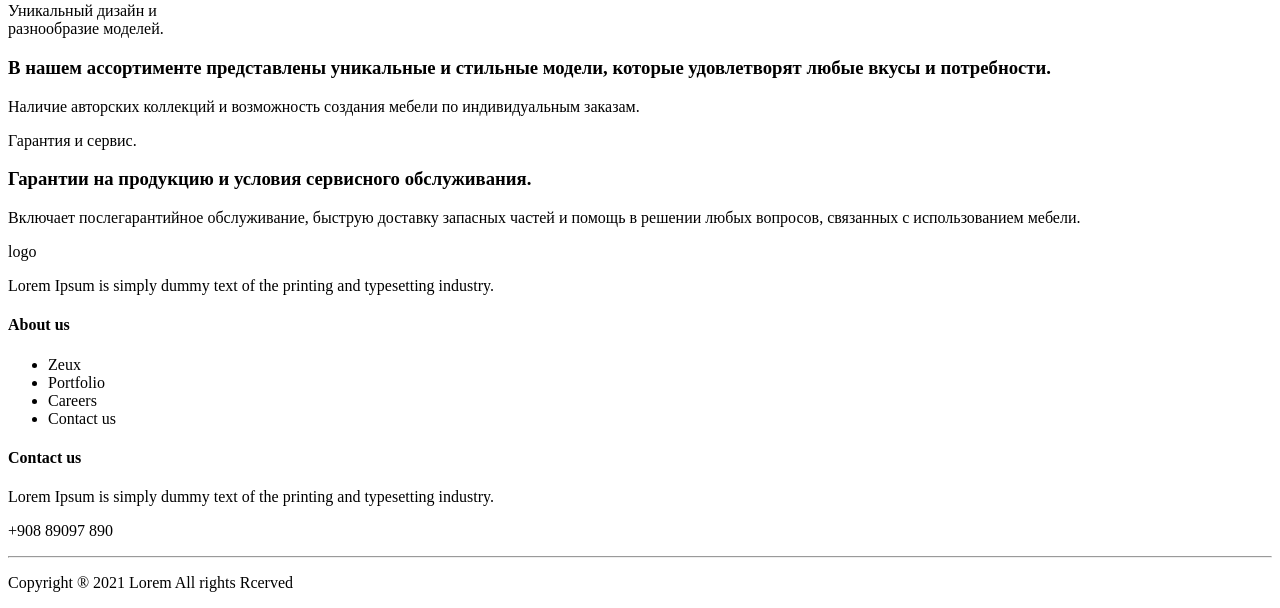
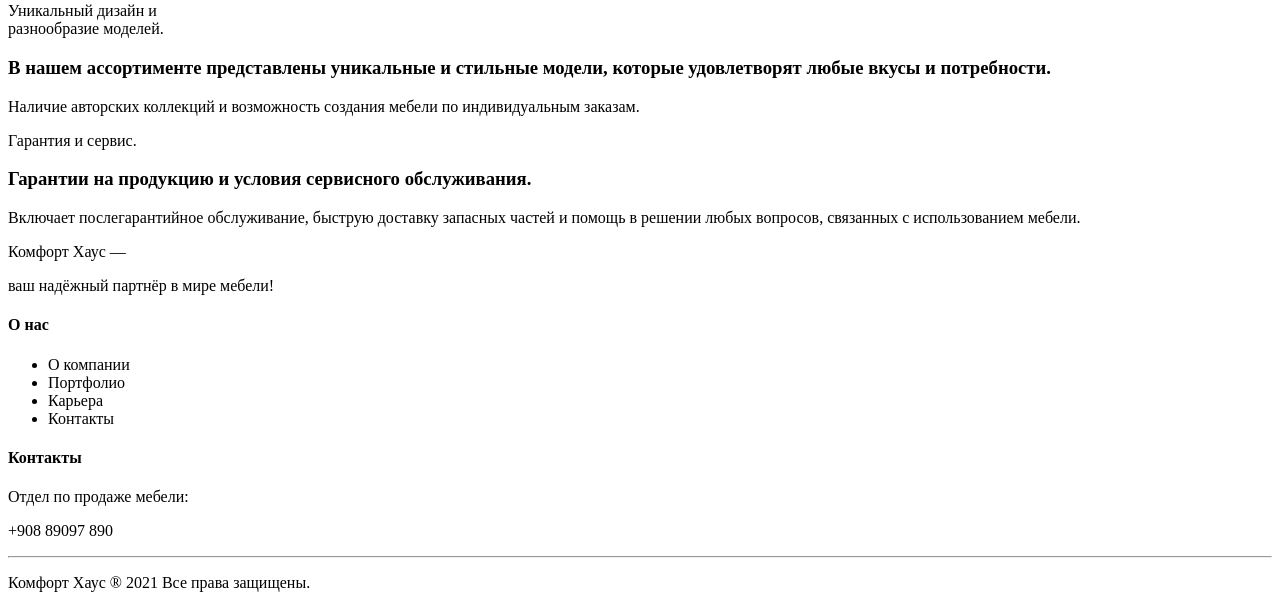
Before and after one commit to 12Danil1221/www, a PHP site: page /about.php in a window 1280 px wide. Shown: the part 1179-1787 px from the top of the page. Run offline with PHP 8.4, Linux system fonts and the light colour scheme.

Commit message:
📝 Update footer content: Translate text to Russian, enhance company description, and improve contact information presentation for better user engagement.

```diff
--- a/include/footer.php
+++ b/include/footer.php
@@ -1,24 +1,24 @@
 <footer>
     <div class="blocks container">
         <div>
-            <span class="logo">logo</span>
-            <p>Lorem Ipsum is simply dummy text of the printing and typesetting industry. </p>
+            <span class="logo">Комфорт Хаус — </span>
+            <p> ваш надёжный партнёр в мире мебели! </p>
         </div>
-        <div>
-            <h4>About us</h4>
+        <div class="block-abouts">
+            <h4>О нас</h4>
             <ul>
-                <li>Zeux</li>
-                <li>Portfolio</li>
-                <li>Careers</li>
-                <li>Contact us</li>
+                <li>О компании</li>
+                <li>Портфолио</li>
+                <li>Карьера</li>
+                <li>Контакты</li>
             </ul>
         </div>
-        <div>
-            <h4>Contact us</h4>
-            <p>Lorem Ipsum is simply dummy text of the printing and typesetting industry. </p>
+        <div class="block-contacts">
+            <h4>Контакты</h4>
+            <p>Отдел по продаже мебели: </p>
             <p>+908 89097 890</p>
         </div>
     </div>
     <hr>
-    <p>Copyright ® 2021 Lorem All rights Rcerved</p>
+    <p>Комфорт Хаус ® 2021 Все права защищены.</p>
 </footer>
```
